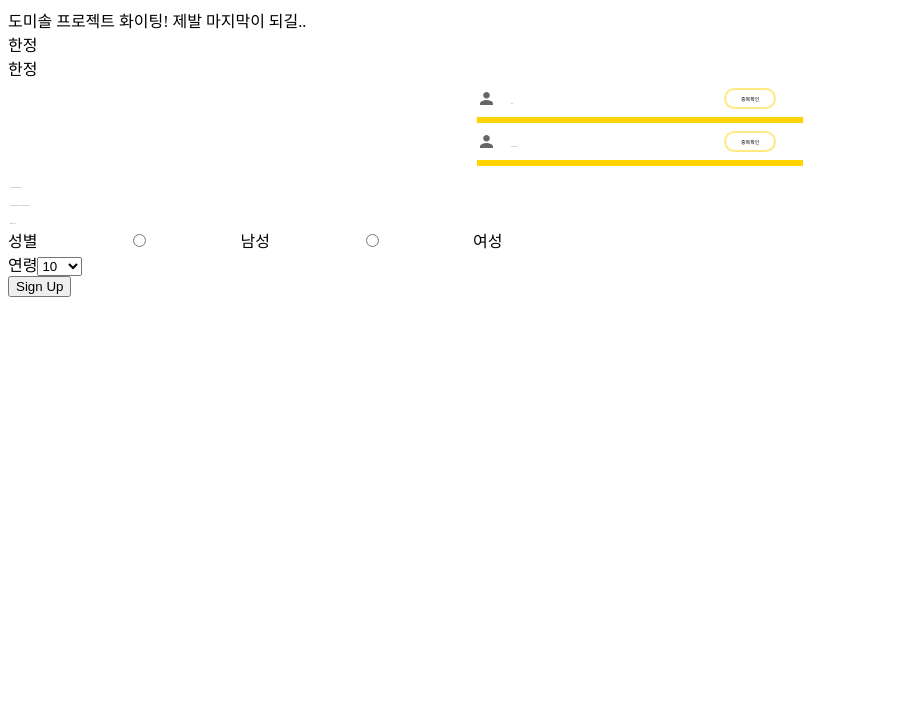
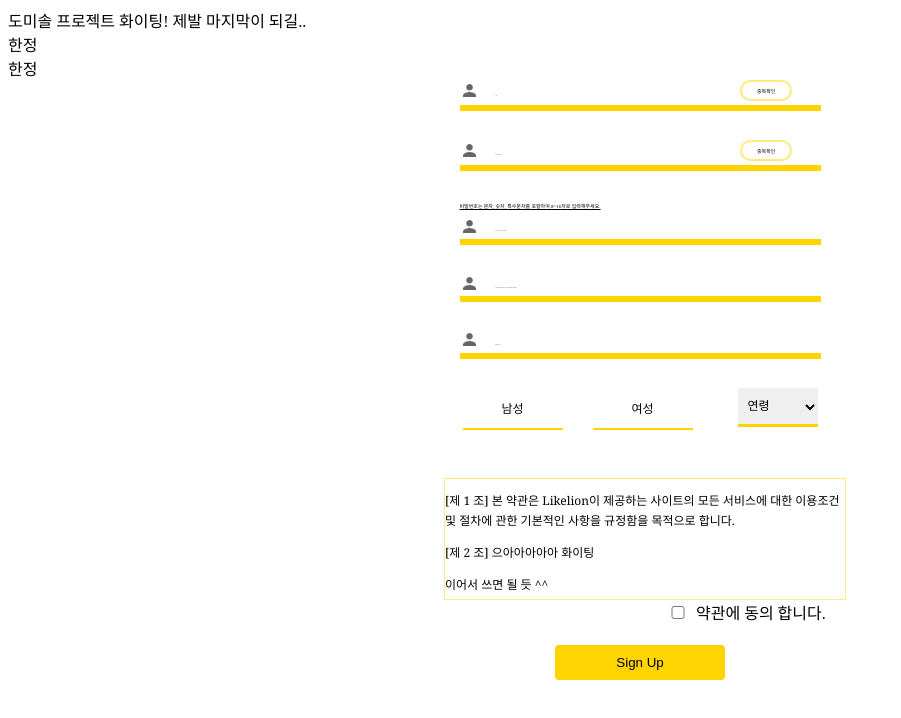
Before and after one commit to do-mi-sol/domisol-web-application, a React (Create React App) app: page / in a window 1280 px wide. Shown: the top 718 px of the page, without its empty margins (0-901 px from the left). Built offline with nearby package versions, Linux system fonts and the light colour scheme.

Commit message:
sign up css 입히기

```diff
--- a/src/screens/auth/SignUp.js
+++ b/src/screens/auth/SignUp.js
@@ -1,17 +1,20 @@
 import React, {Component} from 'react'
 import ProfileIcon from './icon/Profile.png'
 import '../css/SignUp.css'
+import Term from './components/Term.js'
 
 export default class SignUp extends Component {
     state = {
         id: '',
+        name: '',
+        password1: '',
+        password2: '',
         email: '',
-        name: '',
-        password: '',
-        checkpassword: '',
+        gender: '',
+        age: '',
+        checkterm: 'false',
     }
 
-    // python의 range함수와 동일한 역할 (->연령에 사용)
     range = (start, end) => {
         var arr = []
         var length = end - start
@@ -31,97 +34,212 @@ export default class SignUp extends Component {
         return listItems
     }
 
+    handleChange = (e) => {
+        this.setState({
+            [e.target.name]: e.target.value,
+        })
+    }
+    agree = (e) => {
+        if (this.state.checkterm === 'false') {
+            this.setState({checkterm: e.target.value})
+        } else {
+            this.setState({checkterm: 'false'})
+        }
+    }
+    // SignUp button 클릭 함수
+    clickSignUp = () => {
+        console.log(this.state)
+    }
     render() {
-        const {id, email, name, password, checkpassword} = this.state
-
+        const {
+            id,
+            name,
+            password1,
+            password2,
+            email,
+            gender,
+            age,
+        } = this.state
         return (
-            <form className="">
+            <div className="container">
                 {/* ID */}
-                <div className="input-container">
+                <div>
+                    <div className="input_container">
                         <img
                             className="icon"
                             src={ProfileIcon}
                             alt="profile image"
                         />
-                    <div className="input-wrapper">
+                        <div className="input_wrapper">
                             <input
-                            type="id"
+                                className="inputBox"
+                                type="text"
+                                name="id"
                                 placeholder="ID"
-                            onChange={id}
+                                value={id}
+                                onChange={this.handleChange}
                             />
                         </div>
-                    <button className="check-button">중복확인</button>
+                        <button className="button">중복확인</button>
                     </div>
                     <hr className="line" />
-                {/* name */}
-                <div className="input-container">
+                </div>
+
+                {/* NAME */}
+                <div>
+                    <div className="input_container">
                         <img
                             className="icon"
                             src={ProfileIcon}
                             alt="profile image"
                         />
-                    <div className="input-wrapper">
+                        <div className="input_wrapper">
                             <input
+                                className="inputBox"
                                 type="text"
+                                name="name"
                                 placeholder="NAME"
-                            onChange={name}
+                                value={name}
+                                onChange={this.handleChange}
                             />
                         </div>
-                    <button className="check-button">중복확인</button>
+                        <button className="button">중복확인</button>
                     </div>
                     <hr className="line" />
+                </div>
 
+                {/* PASSWORD */}
                 <div>
+                    <div>
+                        <span className="password-text">
+                            비밀번호는 문자, 숫자, 특수문자를 포함하여
+                            8~16자로 입력해주세요.
+                        </span>
+                    </div>
+
+                    <div className="input_container">
+                        <img
+                            className="icon"
+                            src={ProfileIcon}
+                            alt="profile image"
+                        />
+                        <div className="input_wrapper">
                             <input
+                                className="inputBox"
                                 type="password"
-                        className=""
+                                name="password1"
                                 placeholder="PASSWORD"
-                        onChange={password}
+                                value={password1}
+                                onChange={this.handleChange}
                             />
                         </div>
-
+                    </div>
+                    <hr className="line" />
+                </div>
                 <div>
+                    <div className="input_container">
+                        <img
+                            className="icon"
+                            src={ProfileIcon}
+                            alt="profile image"
+                        />
+                        <div className="input_wrapper">
                             <input
+                                className="inputBox"
                                 type="password"
-                        className=""
-                        placeholder="Confirm PASSWORD"
-                        onChange={checkpassword}
+                                name="password2"
+                                placeholder="CONFIRM PASSWORD"
+                                value={password2}
+                                onChange={this.handleChange}
                             />
                         </div>
+                    </div>
+                    <hr className="line" />
+                </div>
+
+                {/* EMAIL */}
                 <div>
+                    <div className="input_container">
+                        <img
+                            className="icon"
+                            src={ProfileIcon}
+                            alt="profile image"
+                        />
+                        <div className="input_wrapper">
                             <input
+                                className="inputBox"
                                 type="email"
+                                name="email"
                                 placeholder="EMAIL"
-                        onChange={email}
+                                value={email}
+                                onChange={this.handleChange}
                             />
                         </div>
-                <div>
-                    <div>
-                        <span className="">성별</span>
+                    </div>
+                    <hr className="line" />
+                </div>
+
+                <div className="select-container">
+                    {/* 남여 선택 radio */}
+                    <div className="gender-container">
                         <input
                             type="radio"
                             name="gender"
-                            value="남자"
+                            id="male"
+                            value="male"
+                            onChange={this.handleChange}
                         />
-                        남성
+                        <label for="male" className="label1">
+                            <span className="gender-name">남성</span>
+                        </label>
+
                         <input
                             type="radio"
                             name="gender"
-                            value="여자"
+                            id="female"
+                            value="female"
+                            onChange={this.handleChange}
                         />
-                        여성
+                        <label for="female" className="label2">
+                            <span className="gender-name">여성</span>
+                        </label>
                     </div>
 
-                    <div className="">
-                        <span className="">연령</span>
-                        <select className="">
+                    {/* age 선택 */}
+                    <div className="age-container">
+                        {/* <span className="age_title">연령</span> */}
+                        <select
+                            className="select_age"
+                            name="age"
+                            value={age}
+                            onChange={this.handleChange}
+                        >
+                            <option selected>연령</option>
                             <this.make_ageArr />
                         </select>
                     </div>
                 </div>
-
-                <button className="">Sign Up</button>
-            </form>
+                <div className="term-container">
+                    <div className="term-content">
+                        <Term />
+                    </div>
+                    <label className="agree-container">
+                        <input
+                            type="checkbox"
+                            className="checkbox_agree"
+                            value={true}
+                            onChange={this.agree}
+                        />
+                        <span>약관에 동의 합니다.</span>
+                    </label>
+                </div>
+                <button
+                    className="signUp-btn"
+                    onClick={this.clickSignUp}
+                >
+                    Sign Up
+                </button>
+            </div>
         )
     }
 }
--- /dev/null
+++ b/src/screens/auth/components/Term.js
@@ -0,0 +1,17 @@
+import React from 'react'
+
+const Term = () => {
+    return (
+        <div>
+            <p>
+                [제 1 조] 본 약관은 Likelion이 제공하는 사이트의 모든
+                서비스에 대한 이용조건 및 절차에 관한 기본적인 사항을
+                규정함을 목적으로 합니다.
+            </p>
+            <p>[제 2 조] 으아아아아아 화이팅</p>
+            <p>이어서 쓰면 될 듯 ^^ </p>
+        </div>
+    )
+}
+
+export default Term
--- a/src/screens/css/SignUp.css
+++ b/src/screens/css/SignUp.css
@@ -1,9 +1,7 @@
-.input-container {
+.input_container {
     /* 크기 */
-    width: 320px;
+    width: 355px;
     margin: 0 auto;
-    margin-top: 8px;
-    margin-bottom: 8px;
 
     /* 내부 아이템 중앙 정렬 및 양 끝에 맞추기*/
     display: flex;
@@ -16,17 +14,17 @@
     width: 13px;
     height: 13px;
 }
-.input-wrapper {
+.input_wrapper {
     margin-left: 5%;
     margin-right: 5%;
 }
 input {
     /* 크기 */
     border: none;
-    width: 195px;
+    width: 225px;
     font-size: 2px;
 }
-.check-button {
+.button {
     /* 색 */
     background-color: white;
     color: black;
@@ -41,7 +39,7 @@ input {
 }
 .line {
     /* 크기 및 굵기 */
-    width: 320px;
+    width: 355px;
     border: solid #ffd400;
 
     /* 위치(마진) 조절 */
@@ -50,3 +48,132 @@ input {
     /* 색 */
     color: #ffd400;
 }
+.password-text {
+    font-size: 5px;
+    text-decoration: underline;
+    /* margin-left: 30px; */
+    position: relative;
+    top: -5px;
+}
+.container {
+    height: 600px;
+    display: flex;
+    flex-direction: column;
+    align-items: center;
+    justify-content: space-between;
+}
+
+.select-container {
+    width: 355px;
+    height: 70px;
+    margin: 0 auto;
+
+    display: flex;
+    flex-direction: row;
+    justify-content: space-between;
+}
+
+.gender-container {
+    background-color: white;
+    height: 42px;
+    width: 230px;
+    position: absolute;
+    overflow: hidden;
+}
+input[type='radio'] {
+    display: none;
+}
+.label1,
+.label2 {
+    display: block;
+    height: 80px;
+    width: 100px;
+    background-size: 100px, 80px;
+    background: linear-gradient(
+        to bottom,
+        white 0,
+        white 40px,
+        #ffd400 40px,
+        #ffd400 80px
+    );
+    border: bold solid #ffd400;
+    border-radius: 5px;
+    position: absolute;
+}
+.label2 {
+    right: 0;
+}
+.gender-name {
+    height: 40px;
+    width: 100px;
+
+    display: flex;
+    justify-content: center;
+    align-items: center;
+    text-align: center;
+
+    font-size: 12px;
+}
+input:checked + label {
+    background-position: 0 -40px;
+}
+
+.age-container {
+    width: 80px;
+    height: 44px;
+    position: relative;
+    left: 275px;
+}
+.select_age {
+    position: relative;
+    font-size: 12px;
+}
+
+/* IE 10, 11의 네이티브 화살표 숨기기 */
+select::-ms-expand {
+    display: none;
+}
+
+select {
+    width: 80px; /* 원하는 너비설정 */
+
+    padding: 0.85em 0.5em; /* 여백으로 높이 설정 */
+    font-family: inherit; /* 폰트 상속 */
+    /*background: url('이미지 경로') no-repeat 95% 50%; /* 네이티브 화살표를 커스텀 화살표로 대체 */
+
+    /* border */
+    border-top-style: none;
+    border-right-style: none;
+    border-left-style: none;
+    border-bottom: 3px solid #ffd400;
+}
+option {
+    font-size: 14px;
+}
+
+.term-content {
+    height: 120px;
+    width: 400px;
+    border: 1.5px solid#ffea80;
+    font: 12px/20px Georgia, Garamond, Serif;
+    overflow: auto;
+    position: relative;
+    left: 5px;
+}
+.agree-container {
+    position: relative;
+    left: 220px;
+}
+.checkbox_agree {
+    width: 30px;
+}
+
+.signUp-btn {
+    width: 170px;
+    height: 35px;
+
+    background-color: #ffd400;
+
+    border: none;
+    border-radius: 4px;
+}
```
Lines whose indentation alone changed are shown as unchanged.
